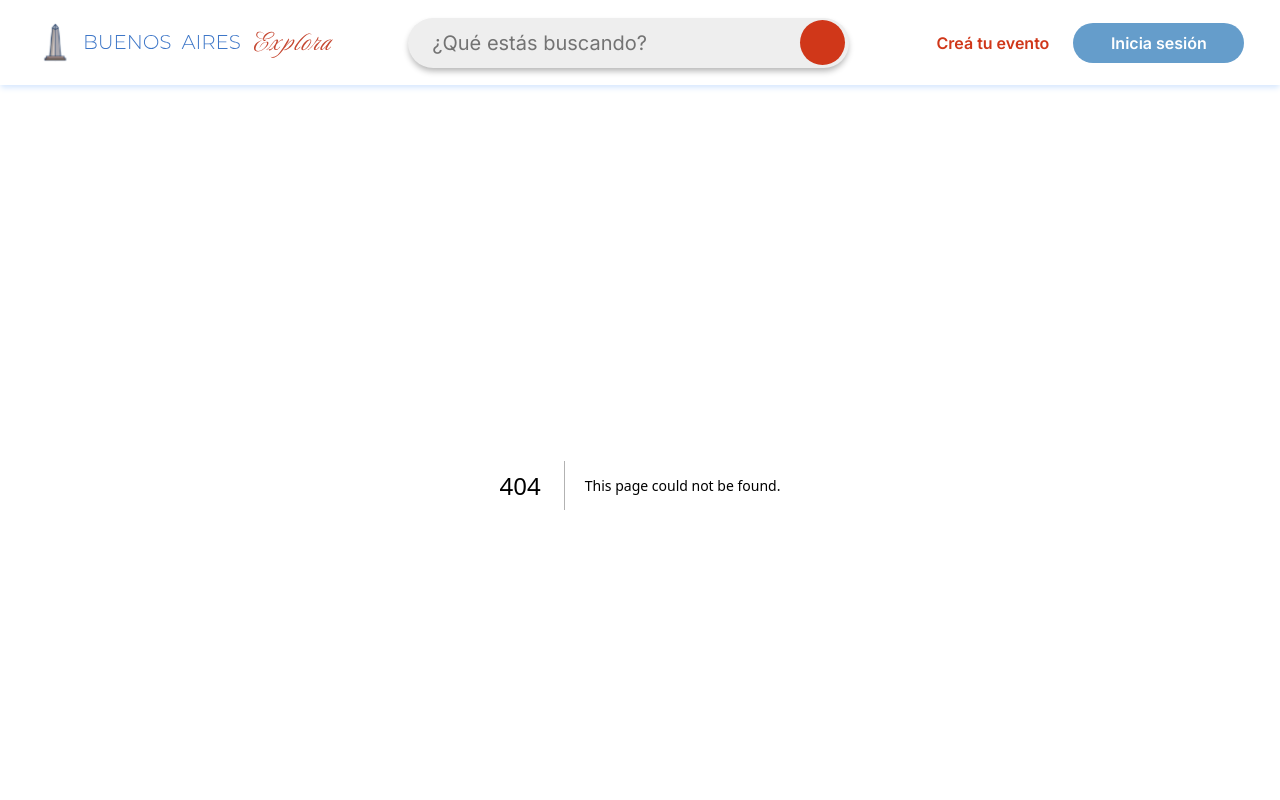
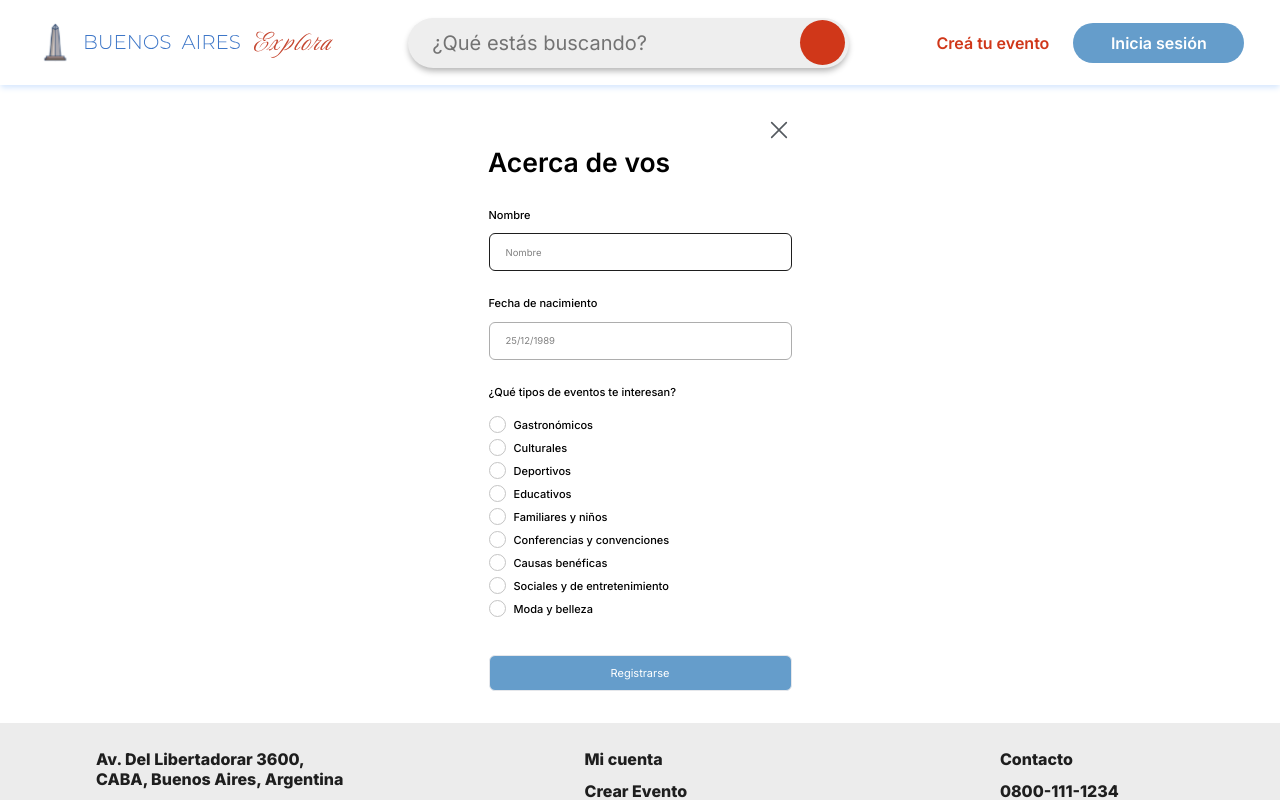
Before and after one commit to Lazajs/s11-deploy, a Next.js app in the folder client/: page /register/about in a window 1280 px wide. Before the commit this address had no page. Shown: the top 800 px of the page. Built offline with nearby package versions, Linux system fonts and the light colour scheme; some icons are missing.

Commit message:
feat: add static register component

```diff
--- /dev/null
+++ b/client/src/app/register/about/page.jsx
@@ -0,0 +1,172 @@
+'use client';
+import { useState } from 'react';
+import { Icon } from '@iconify/react';
+import CheckboxInput from '../../../components/CheckboxInput';
+
+function AboutPage() {
+  const [formData, setFormData] = useState({
+    name: '',
+    email: '',
+    birthDate: '',
+    password: '',
+    confirmPassword: '',
+  });
+  const [selectedInterests, setSelectedInterests] = useState([]);
+
+  const handleChange = (e) => {
+    setFormData({
+      ...formData,
+      [e.target.name]: e.target.value,
+    });
+  };
+
+  const handleInterestChange = (event) => {
+    const interest = event.target.value;
+    if (event.target.checked) {
+      setSelectedInterests([...selectedInterests, interest]);
+    } else {
+      setSelectedInterests(
+        selectedInterests.filter((item) => item !== interest),
+      );
+    }
+  };
+
+  function handleSubmit(e) {
+    e.preventDefault();
+    // Perform register logic here
+    console.log('Submitted:', formData);
+    if (selectedInterests.length > 0) {
+      // Realizar la acción de registro
+      console.log('Intereses seleccionados:', selectedInterests);
+    } else {
+      alert('Debes seleccionar al menos un interés antes de registrarte.');
+    }
+  }
+
+  return (
+    <main className="flex justify-center">
+      <div className="w-[304px] flex flex-col items-center justify-center py-8">
+        <div className="flex flex-row-reverse w-full">
+          <Icon icon="ph:x" className="text-[#54595F] w-[26px] h-[26px]" />
+        </div>
+        {/* Title */}
+        <div className="mb-6 w-full">
+          <h1 className="font-semibold text-[26.5px] text-left">
+            Acerca de vos
+          </h1>
+        </div>
+
+        <div>
+          {/* Form */}
+          <form onSubmit={handleSubmit}>
+            {/* Name */}
+            <div className="mb-6">
+              <div className="flex flex-col font-medium">
+                <label htmlFor="name" className="text-[11px] mb-2.5">
+                  Nombre
+                </label>
+                <input
+                  type="name"
+                  id="name"
+                  name="name"
+                  value={formData.name || ''}
+                  onChange={handleChange}
+                  required
+                  placeholder="Nombre"
+                  className="border border-[#1E1E1E] rounded-md outline-none px-4 py-2 w-[303px] h-[38px] text-[9.5px] placeholder:text-[#808080] placeholder:font-normal"
+                />
+              </div>
+            </div>
+            {/* Birth Date */}
+            <div className="mb-6">
+              <div className="flex flex-col font-medium">
+                <label htmlFor="birthDate" className="text-[11px] mb-2.5">
+                  Fecha de nacimiento
+                </label>
+                <input
+                  type="birthDate"
+                  id="birthDate"
+                  name="birthDate"
+                  value={formData.birthDate || ''}
+                  onChange={handleChange}
+                  required
+                  placeholder="25/12/1989"
+                  className="border border-[#ADADAD] rounded-md outline-none px-4 py-2 w-[303px] h-[38px] text-[9.5px] placeholder:text-[#808080] placeholder:font-normal"
+                />
+              </div>
+            </div>
+            {/* Interests */}
+            <div className="flex flex-col text-[11px] font-medium">
+              <p className="mb-4">¿Qué tipos de eventos te interesan?</p>
+              <CheckboxInput
+                label="Gastronómicos"
+                name="gastronomicos"
+                checked={selectedInterests.includes('gastronómicos')}
+                onChange={handleInterestChange}
+              />
+              <CheckboxInput
+                label="Culturales"
+                name="culturales"
+                checked={selectedInterests.includes('culturales')}
+                onChange={handleInterestChange}
+              />
+              <CheckboxInput
+                label="Deportivos"
+                name="deportivos"
+                checked={selectedInterests.includes('deportivos')}
+                onChange={handleInterestChange}
+              />
+              <CheckboxInput
+                label="Educativos"
+                name="educativos"
+                checked={selectedInterests.includes('educativos')}
+                onChange={handleInterestChange}
+              />
+              <CheckboxInput
+                label="Familiares y niños"
+                name="familiares"
+                checked={selectedInterests.includes('familiares')}
+                onChange={handleInterestChange}
+              />
+              <CheckboxInput
+                label="Conferencias y convenciones"
+                name="conferencias"
+                checked={selectedInterests.includes('conferencias')}
+                onChange={handleInterestChange}
+              />
+              <CheckboxInput
+                label="Causas benéficas"
+                name="causas"
+                checked={selectedInterests.includes('causas')}
+                onChange={handleInterestChange}
+              />
+              <CheckboxInput
+                label="Sociales y de entretenimiento"
+                name="sociales"
+                checked={selectedInterests.includes('sociales')}
+                onChange={handleInterestChange}
+              />
+              <CheckboxInput
+                label="Moda y belleza"
+                name="moda"
+                checked={selectedInterests.includes('moda')}
+                onChange={handleInterestChange}
+              />
+            </div>
+            {/* Submit */}
+            <div className="mt-8 w-[303px] h-[36px]">
+              <button
+                type="submit"
+                className="border rounded-md bg-[#659DCB] outline-none w-full h-full text-white text-[11px]"
+              >
+                Registrarse
+              </button>
+            </div>
+          </form>
+        </div>
+      </div>
+    </main>
+  );
+}
+
+export default AboutPage;
--- a/client/src/app/register/page.jsx
+++ b/client/src/app/register/page.jsx
@@ -1,12 +1,13 @@
 'use client';
 import { useState } from 'react';
 import Link from 'next/link';
+import { Icon } from '@iconify/react';
 
 function RegisterPage() {
   const [formData, setFormData] = useState({
     name: '',
     email: '',
-    age: '',
+    birthDate: '',
     password: '',
     confirmPassword: '',
   });
@@ -20,36 +21,30 @@ function RegisterPage() {
 
   function handleSubmit(e) {
     e.preventDefault();
-    // Perform login logic here
+    // Perform register logic here
     console.log('Submitted:', formData);
   }
 
   return (
-    <main className="flex flex-col items-center mt-10">
-      <div className="flex flex-col items-center w-[300px] xl:w-[800px] xl:h-[594px] xl:border-[6px] border-fifth rounded-[20px]">
+    <main className="flex justify-center">
+      <div className="w-[304px] flex flex-col items-center justify-center py-8">
+        <div className="flex flex-row-reverse w-full">
+          <Icon icon="ph:x" className="text-[#54595F] w-[26px] h-[26px]" />
+        </div>
+        {/* Title */}
+        <div className="mt-10 mb-6 w-full">
+          <h1 className="font-semibold text-[32px] text-left">Registrate</h1>
+        </div>
+
+        <div>
           {/* Form */}
-        <form onSubmit={handleSubmit} className="w-[330px] xl:w-[605px]">
-          {/* Logo */}
-          <h1 className="border border-2 rounded-2xl outline-none px-4 py-2 mb-16 mx-auto w-[90%] xl:w-[330px] xl:text-[20px] xl:mt-12 xl:text-center">
-            Logo
-          </h1>
-          <div className="xl:flex xl:items-center">
-            {/* Name */}
-            <div className="xl:mr-4">
-              <input
-                type="text"
-                id="name"
-                name="name"
-                value={formData.name || ''}
-                onChange={handleChange}
-                required
-                placeholder="Name"
-                className="border border-2 rounded-2xl outline-none px-4 py-2 mb-6 mx-auto w-[100%] xl:text-[20px] xl:mb-4"
-              />
-            </div>
+          <form onSubmit={handleSubmit}>
             {/* Email */}
-            <div className="xl:ml-4">
-              <div className="">
+            <div className="mb-6">
+              <div className="flex flex-col font-medium">
+                <label htmlFor="email" className="text-[11px] mb-2.5">
+                  Correo electronico
+                </label>
                 <input
                   type="email"
                   id="email"
@@ -57,30 +52,17 @@ function RegisterPage() {
                   value={formData.email || ''}
                   onChange={handleChange}
                   required
-                  placeholder="Email"
-                  className="border border-2 rounded-2xl outline-none px-4 py-2 mb-6 mx-auto w-[100%] xl:text-[20px] xl:mb-4"
+                  placeholder="juan@mail.com"
+                  className="border border-[#ADADAD] rounded-md outline-none px-4 py-2 w-[303px] h-[38px] text-[9.5px] placeholder:text-[#808080] placeholder:font-normal"
                 />
               </div>
             </div>
-          </div>
-          {/* Age */}
-          <div className="relative">
-            <input
-              type="text"
-              id="age"
-              name="age"
-              value={formData.age || ''}
-              onChange={handleChange}
-              required
-              placeholder="Age"
-              className="border border-2 rounded-2xl outline-none px-4 py-2 mb-6 mx-auto w-[100%] xl:text-[20px] xl:mb-4"
-            />
-          </div>
-          <div className="xl:flex xl:items-center">
             {/* Password */}
-            <div className="mb-4 xl:mb-8 xl:mr-4">
-              <div className="flex items-center">
-                <div className="border border-2 rounded-2xl outline-none px-4 py-2 mx-auto w-[100%] xl:text-[20px]">
+            <div className="mb-6">
+              <div className="flex flex-col font-medium">
+                <label htmlFor="password" className="text-[11px] mb-2.5">
+                  Contraseña
+                </label>
                 <input
                   type="password"
                   id="password"
@@ -88,57 +70,62 @@ function RegisterPage() {
                   value={formData.password || ''}
                   onChange={handleChange}
                   required
-                    placeholder="Password"
-                    className="w-full mr-2 outline-none"
+                  placeholder="Contraseña"
+                  className="border border-[#ADADAD] rounded-md outline-none px-4 py-2 w-[303px] h-[38px] text-[9.5px] placeholder:text-[#808080] placeholder:font-normal"
                 />
               </div>
             </div>
-            </div>
             {/* Confirm Password */}
-            <div className="mb-4 xl:mb-8 xl:ml-4">
-              <div className="flex items-center">
-                <div className="border border-2 rounded-2xl outline-none px-4 py-2 mx-auto w-[100%] xl:text-[20px]">
+            <div>
+              <div className="flex flex-col font-medium">
+                <label htmlFor="confirmPassword" className="text-[11px] mb-2.5">
+                  Repetir contraseña
+                </label>
                 <input
-                    type="password"
+                  type="confirmPassword"
                   id="confirmPassword"
                   name="confirmPassword"
                   value={formData.confirmPassword || ''}
                   onChange={handleChange}
                   required
-                    placeholder="Confirm Password"
-                    className="w-full mr-2 outline-none"
+                  placeholder="Contraseña"
+                  className="border border-[#ADADAD] rounded-md outline-none px-4 py-2 w-[303px] h-[38px] text-[9.5px] placeholder:text-[#808080] placeholder:font-normal"
                 />
               </div>
             </div>
-            </div>
-          </div>
             {/* Submit */}
-          <div className="xl:mt-4 xl:flex">
+            <div className="mt-10 w-[303px] h-[36px]">
               <button
                 type="submit"
-              className="border border-2 rounded-2xl outline-none px-4 py-2 mb-16 mx-auto w-[100%] xl:text-[20px] xl:w-[330px]"
+                className="border rounded-md bg-[#659DCB] outline-none w-full h-full text-white text-[11px]"
               >
-              Continue
+                Continuar
               </button>
             </div>
           </form>
-
-        {/* Google */}
-        <div className="mt-12">
+        </div>
+        {/* Guest */}
+        <div className="my-6">
           <Link
-            href="/"
-            className="flex items-center justify-start button border border-sixth border-2 rounded-2xl px-4 space-x-6 w-[330px] h-[41px] xl:hidden"
+            href="/login"
+            className="flex flex-col items-center justify-start text-[9px] text-[#8D8D8D]"
           >
-            <p>Continuar con Google</p>
+            ¿Ya sos usuario?{' '}
+            <span className="text-[#3C76A6] font-medium">Iniciar sesión</span>
           </Link>
         </div>
-        {/* Guest */}
+        {/* Google */}
+        <div>
           <Link
-          href="/"
-          className="flex items-center justify-start button border border-sixth border-2 rounded-2xl px-4 space-x-6 w-[330px] h-[41px] mt-4 xl:hidden"
+            href="/login"
+            className="flex items-center justify-center w-[35px]"
           >
-          ¿No tienes cuenta? <span className="underline">Regístrate</span>
+            <Icon
+              icon="flat-color-icons:google"
+              className="w-[35px] h-[35px]"
+            />
           </Link>
+        </div>
       </div>
     </main>
   );
--- /dev/null
+++ b/client/src/components/CheckboxInput.jsx
@@ -0,0 +1,37 @@
+'use client';
+import { useState, useEffect } from 'react';
+
+const CheckboxInput = ({ label, name, checked, onChange }) => {
+  const [isChecked, setIsChecked] = useState(checked);
+
+  useEffect(() => {
+    setIsChecked(checked); // Synchronize the local state with the parent's checked prop
+  }, [checked]);
+
+  const handleCheckboxChange = () => {
+    setIsChecked(!isChecked); // Toggle the local state
+    onChange({ target: { name, checked: !isChecked } }); // Pass the updated value to the parent component
+  };
+
+  return (
+    <label className="flex items-center mb-1.5">
+      <input
+        type="checkbox"
+        id={name}
+        name={name}
+        value={name}
+        checked={isChecked}
+        onChange={handleCheckboxChange}
+        className="hidden"
+      />
+      <div className="w-[17px] h-[17px] border-[0.3px] rounded-full border-[#C4C4C4] flex items-center justify-center cursor-pointer select-none">
+        {isChecked && (
+          <div className="w-[10px] h-[10px] bg-[#D03719] rounded-full"></div>
+        )}
+      </div>
+      <span className="ml-2">{label}</span>
+    </label>
+  );
+};
+
+export default CheckboxInput;
```
Lines whose indentation alone changed are shown as unchanged.
